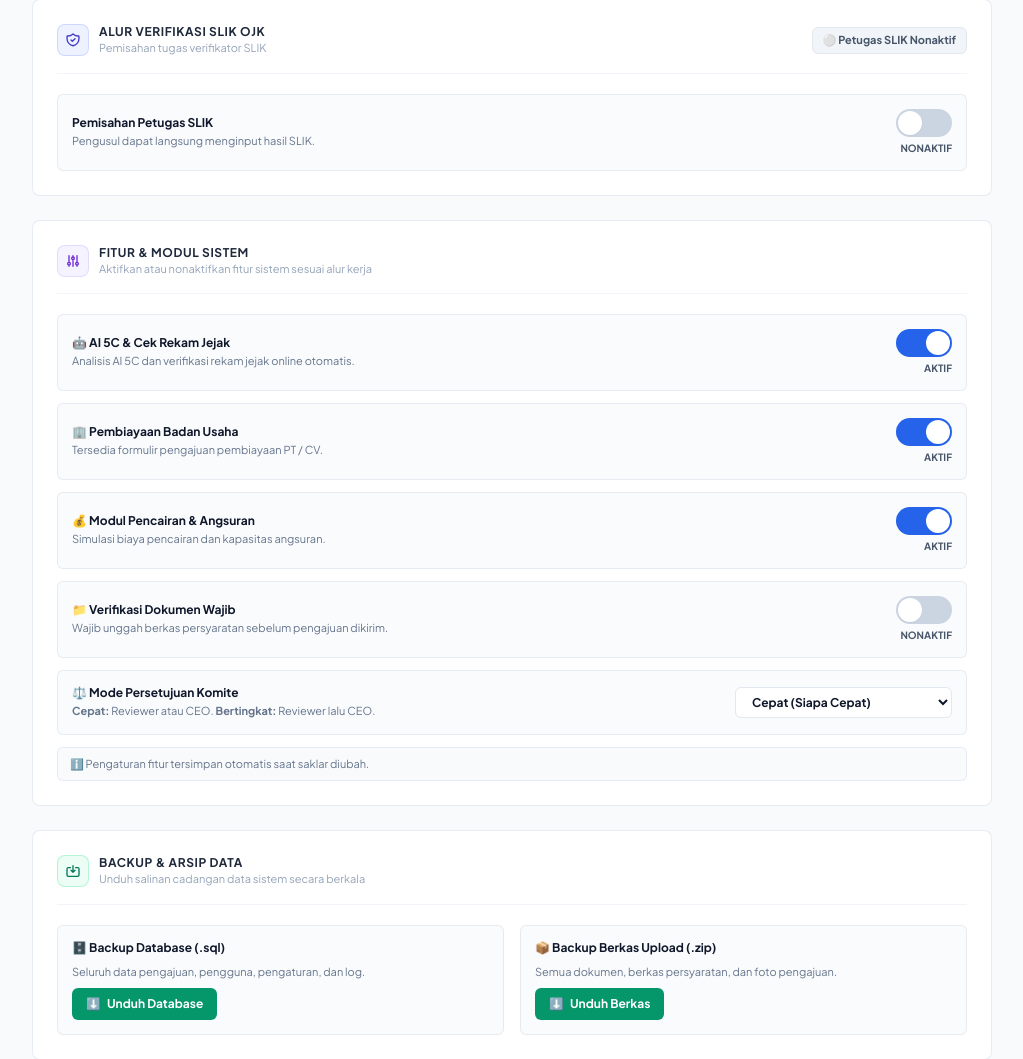
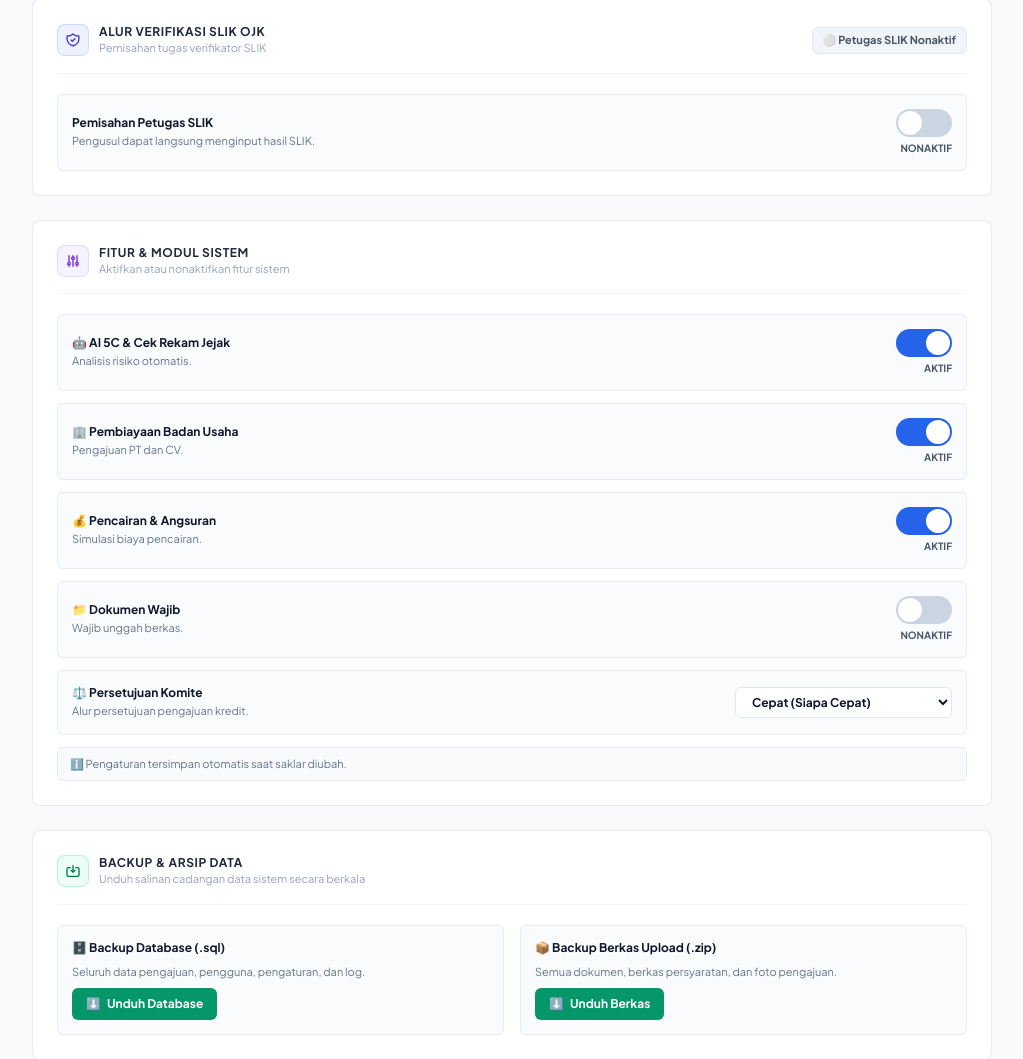
Before and after one commit to Solliboys/Analisa_keuangan, a CodeIgniter 4 app: the page made by app/Views/superadmin/pengaturan.php in a window 1280 px wide. Shown: the part 961-2020 px from the top of the page, without its empty margins (256-1279 px from the left). Run offline with PHP 8.4 and a stand-in for CodeIgniter, Linux system fonts and the light colour scheme; the template is opened without the code that fills it, so the values that code supplies are empty; some libraries are stand-ins or nearby versions.

Commit message:
refactor(superadmin): kurangi teks pada daftar saklar fitur dan modul pengaturan

```diff
--- a/app/Views/superadmin/pengaturan.php
+++ b/app/Views/superadmin/pengaturan.php
@@ -335,10 +335,10 @@
                 <!-- CARD 4: FITUR & MODUL SISTEM -->
                 <?php
                     $ffList = [
-                        ['key' => 'fitur_ai_aktif', 'icon' => '🤖', 'judul' => 'AI 5C & Cek Rekam Jejak', 'desc' => 'Analisis AI 5C dan verifikasi rekam jejak online otomatis.', 'def' => 1],
-                        ['key' => 'fitur_badan_usaha_aktif', 'icon' => '🏢', 'judul' => 'Pembiayaan Badan Usaha', 'desc' => 'Tersedia formulir pengajuan pembiayaan PT / CV.', 'def' => 1],
-                        ['key' => 'fitur_disbursement_aktif', 'icon' => '💰', 'judul' => 'Modul Pencairan & Angsuran', 'desc' => 'Simulasi biaya pencairan dan kapasitas angsuran.', 'def' => 1],
-                        ['key' => 'mode_strict_dokumen', 'icon' => '📁', 'judul' => 'Verifikasi Dokumen Wajib', 'desc' => 'Wajib unggah berkas persyaratan sebelum pengajuan dikirim.', 'def' => 0],
+                        ['key' => 'fitur_ai_aktif', 'icon' => '🤖', 'judul' => 'AI 5C & Cek Rekam Jejak', 'desc' => 'Analisis risiko otomatis.', 'def' => 1],
+                        ['key' => 'fitur_badan_usaha_aktif', 'icon' => '🏢', 'judul' => 'Pembiayaan Badan Usaha', 'desc' => 'Pengajuan PT dan CV.', 'def' => 1],
+                        ['key' => 'fitur_disbursement_aktif', 'icon' => '💰', 'judul' => 'Pencairan & Angsuran', 'desc' => 'Simulasi biaya pencairan.', 'def' => 1],
+                        ['key' => 'mode_strict_dokumen', 'icon' => '📁', 'judul' => 'Dokumen Wajib', 'desc' => 'Wajib unggah berkas.', 'def' => 0],
                     ];
                     $modeKomite = $pengaturan_sistem['mode_approval_komite'] ?? 'cepat';
                 ?>
@@ -349,7 +349,7 @@
                         </div>
                         <div>
                             <h2 class="text-xs font-bold uppercase tracking-wider text-slate-800">Fitur &amp; Modul Sistem</h2>
-                            <p class="text-[11px] text-slate-400">Aktifkan atau nonaktifkan fitur sistem sesuai alur kerja</p>
+                            <p class="text-[11px] text-slate-400">Aktifkan atau nonaktifkan fitur sistem</p>
                         </div>
                     </div>
 
@@ -373,8 +373,8 @@
                         <!-- Mode Persetujuan Komite -->
                         <div class="flex flex-col sm:flex-row sm:items-center justify-between gap-3 p-3.5 rounded-xl bg-slate-50/70 border border-slate-200/80">
                             <div class="min-w-0">
-                                <div class="text-xs font-bold text-slate-900">⚖️ Mode Persetujuan Komite</div>
-                                <p class="text-[11px] text-slate-500 mt-0.5"><b>Cepat:</b> Reviewer atau CEO. <b>Bertingkat:</b> Reviewer lalu CEO.</p>
+                                <div class="text-xs font-bold text-slate-900">⚖️ Persetujuan Komite</div>
+                                <p class="text-[11px] text-slate-500 mt-0.5">Alur persetujuan pengajuan kredit.</p>
                             </div>
                             <select id="selectModeKomite" onchange="setModeKomite(this.value)" class="shrink-0 px-3 py-1.5 text-xs font-bold text-slate-900 bg-white border border-slate-200 rounded-xl cursor-pointer">
                                 <option value="cepat" <?= $modeKomite === 'cepat' ? 'selected' : '' ?>>Cepat (Siapa Cepat)</option>
@@ -384,7 +384,7 @@
                     </div>
 
                     <p class="mt-3 text-[11px] text-slate-500 bg-slate-50 border border-slate-200/80 rounded-xl px-3 py-2">
-                        ℹ️ Pengaturan fitur tersimpan otomatis saat saklar diubah.
+                        ℹ️ Pengaturan tersimpan otomatis saat saklar diubah.
                     </p>
                 </div>
 
```
